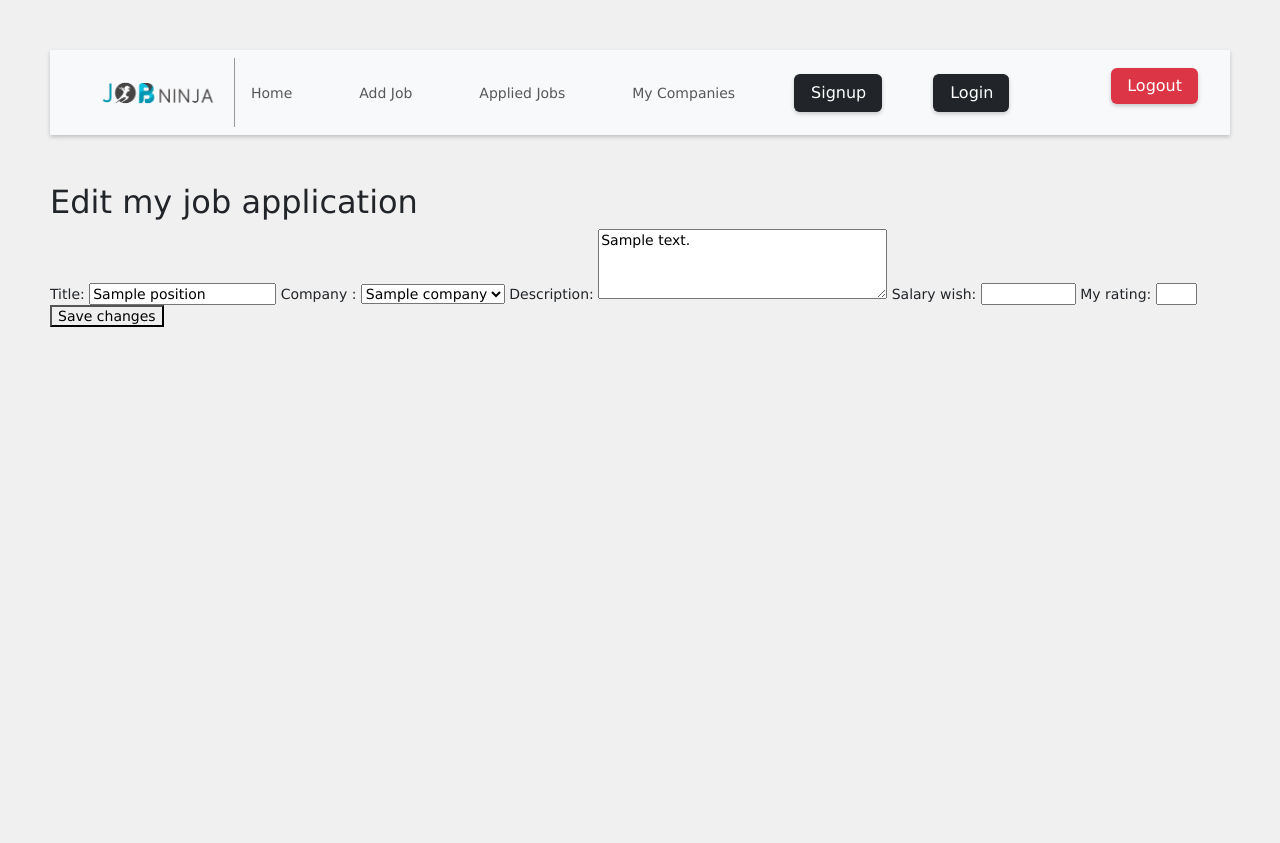
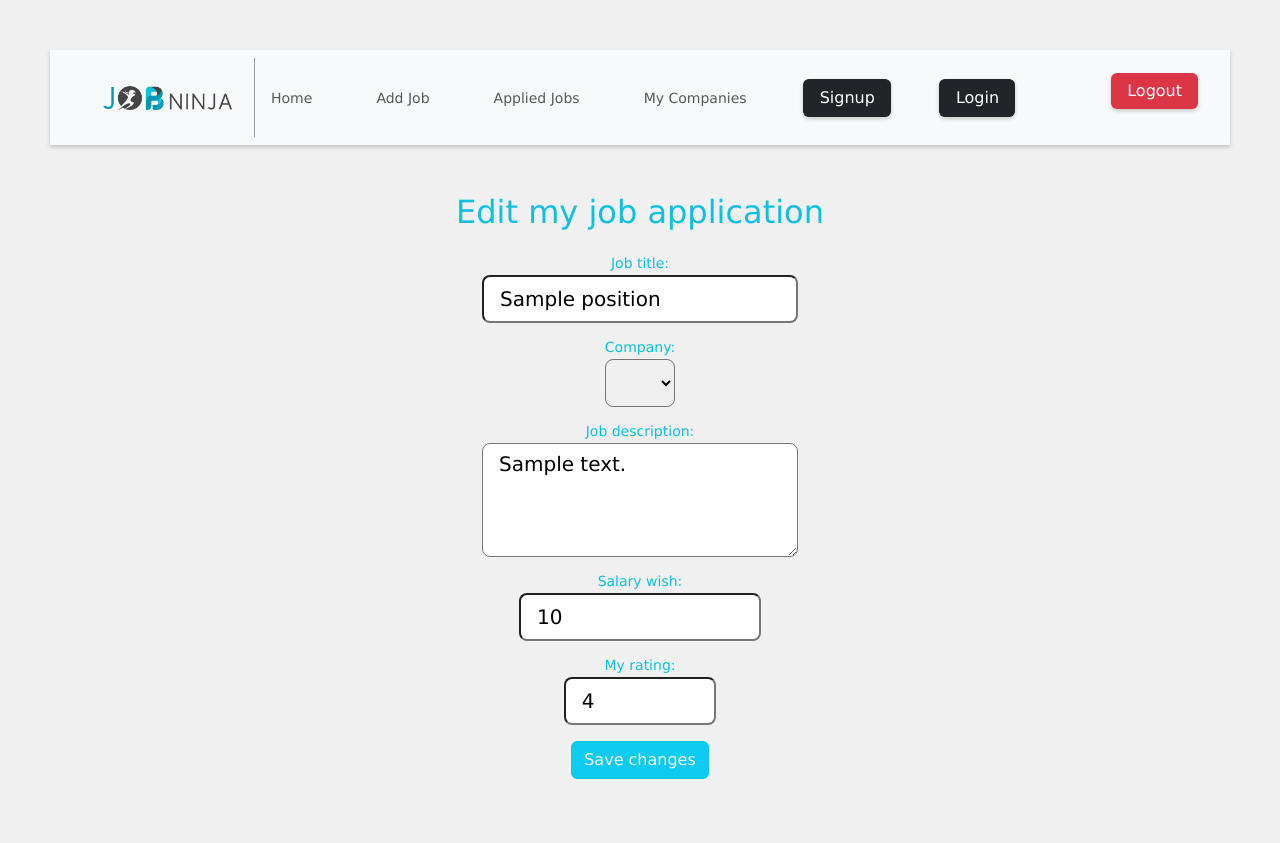
Before and after one commit to CodeFusionLD/job-manager-project, a Node server app: page /positions/600000000000000000000001/edit in a window 1280 px wide. Before the commit the page ends 327 px from the top, so only its background shows below. Run offline with Node 20, Linux system fonts and the light colour scheme; a user stored in the database is signed in; tables that the repository leaves empty hold one stand-in row (values such as "Sample post"); lists and menus that the app fills with data are empty; some libraries are stand-ins or nearby versions.

Commit message:
edit updated

```diff
--- a/views/layout.hbs
+++ b/views/layout.hbs
@@ -17,14 +17,14 @@
   </head>
 
   <body>
-
+<header>
     <nav class="navbar navbar-expand-lg navbar-light bg-light">
       <div class="container">
         <a class="navbar-brand me-2" href="/">
           <img
             src="../images/logo-navbar.png"
             alt="Nest Logo"
-            height="60"
+            height="70"
             loading="lazy"
             style="margin-top: -1px"
           />
@@ -90,6 +90,7 @@
       </ul>
       </div>
     </nav>
+    </header>
 
     {{{body}}}
 
--- a/views/positions/position-edit.hbs
+++ b/views/positions/position-edit.hbs
@@ -1,34 +1,43 @@
 
+
+
+
+<div class="container-fluid job-board text-center" style="max-width: 540px;">
 <h2>Edit my job application</h2>
+</div>
 
+<div class="container-fluid job-board text-center borderline" style="max-width: 340px;">
 <form method="POST" action="/positions/{{position._id}}/edit">
-    <label> Title:
-        <input type="text" name="title" value="{{position.title}}" />
+<div>
+  <label class="mt-3"> Job title:
+    <input type="text" name="title" value="{{position.title}}" class="form-control-lg container-fluid mt-1" id="exampleFormControlTextarea1" />
   </label>
+</div>
+<div>
+    <label class="mt-3"> Company: <br>
 
-    <label> Company :
-        <select name="company">
-            {{#each companies}}
+    <select name="company" class="form-control-lg container-fluid mt-1" id="exampleFormControlInput1">
+        {{#each companiesArr}}
           <option value={{this._id}}>
             {{this.name}}
           </option>
         {{/each}}
     </select>
+
   </label>
-
-
-
-    <label> Description:
-        <textarea name="description" cols="30" rows="4">{{position.description}}</textarea>
+</div>
+<div>
+  <label class="mt-3"> Job description:
+    <textarea name="description" cols="30" rows="4" class="form-control-lg container-fluid mt-1" id="exampleFormControlTextarea1">{{position.description}}</textarea>
   </label>
-
-    <label> Salary wish:
-    <input type="number" name="salarywish" min="1" max="10000000" />
+</div>
+    <label class="mt-3"> Salary wish:
+    <input type="number" name="salarywish" value="{{position.salarywish}}" min="1" max="10000000" class="form-control-lg container-fluid mt-1" id="exampleFormControlTextarea1"/>
   </label>
-
-  <label> My rating:
-    <input type="number" name="jobrating" min="1" max="10" />
+<div>
+  <label class="mt-3"> My rating:
+    <input type="number" name="jobrating" value="{{position.jobrating}}" min="1" max="10" class="form-control-lg container-fluid mt-1" id="exampleFormControlTextarea1"/>
   </label>
-
-    <button>Save changes</button>
-</form>
+</div>
+  <button type="submit" class="btn btn-info text-light mt-3"> Save changes </button></form>
+</div>
```
Lines whose indentation alone changed are shown as unchanged.
